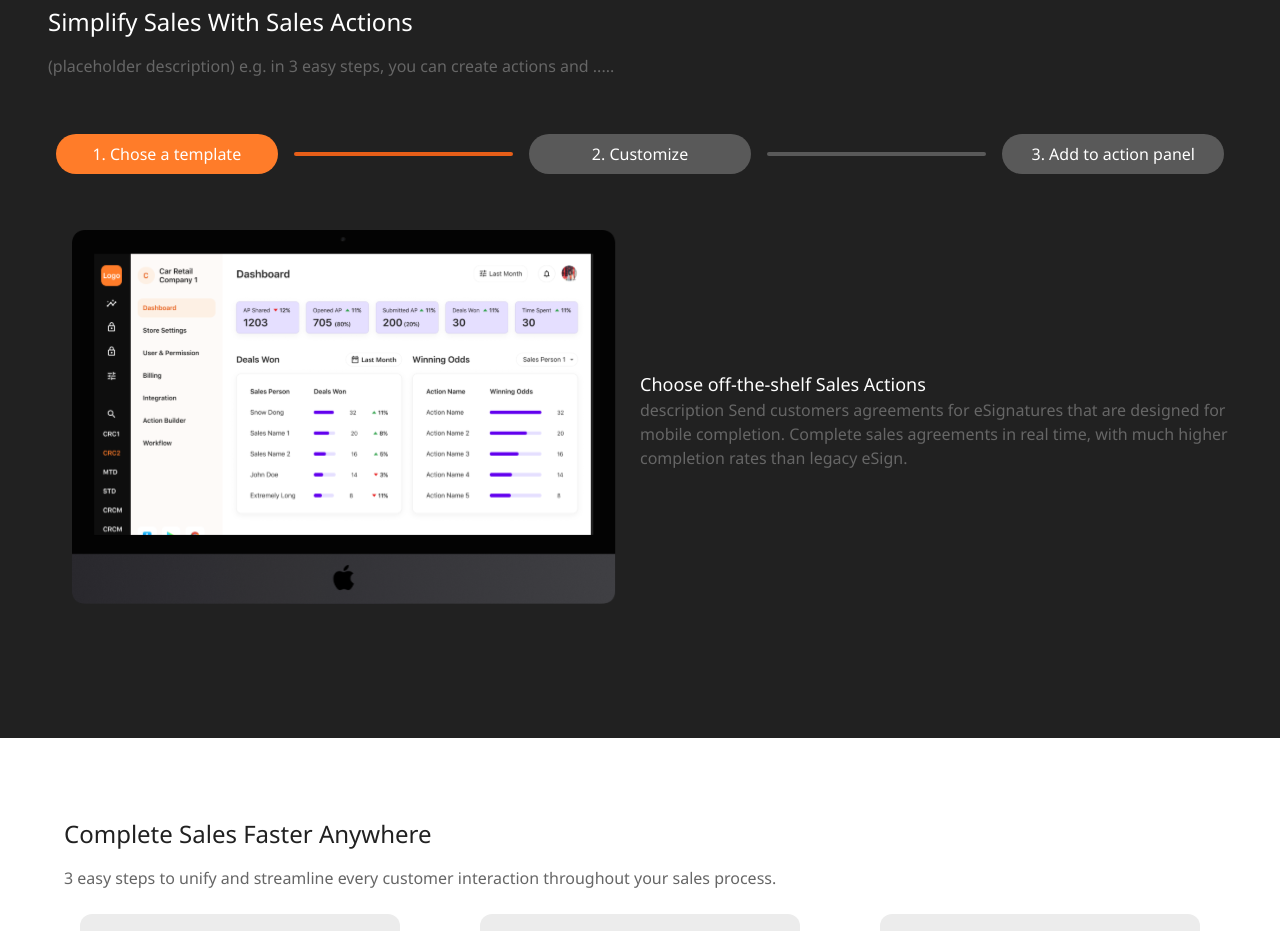
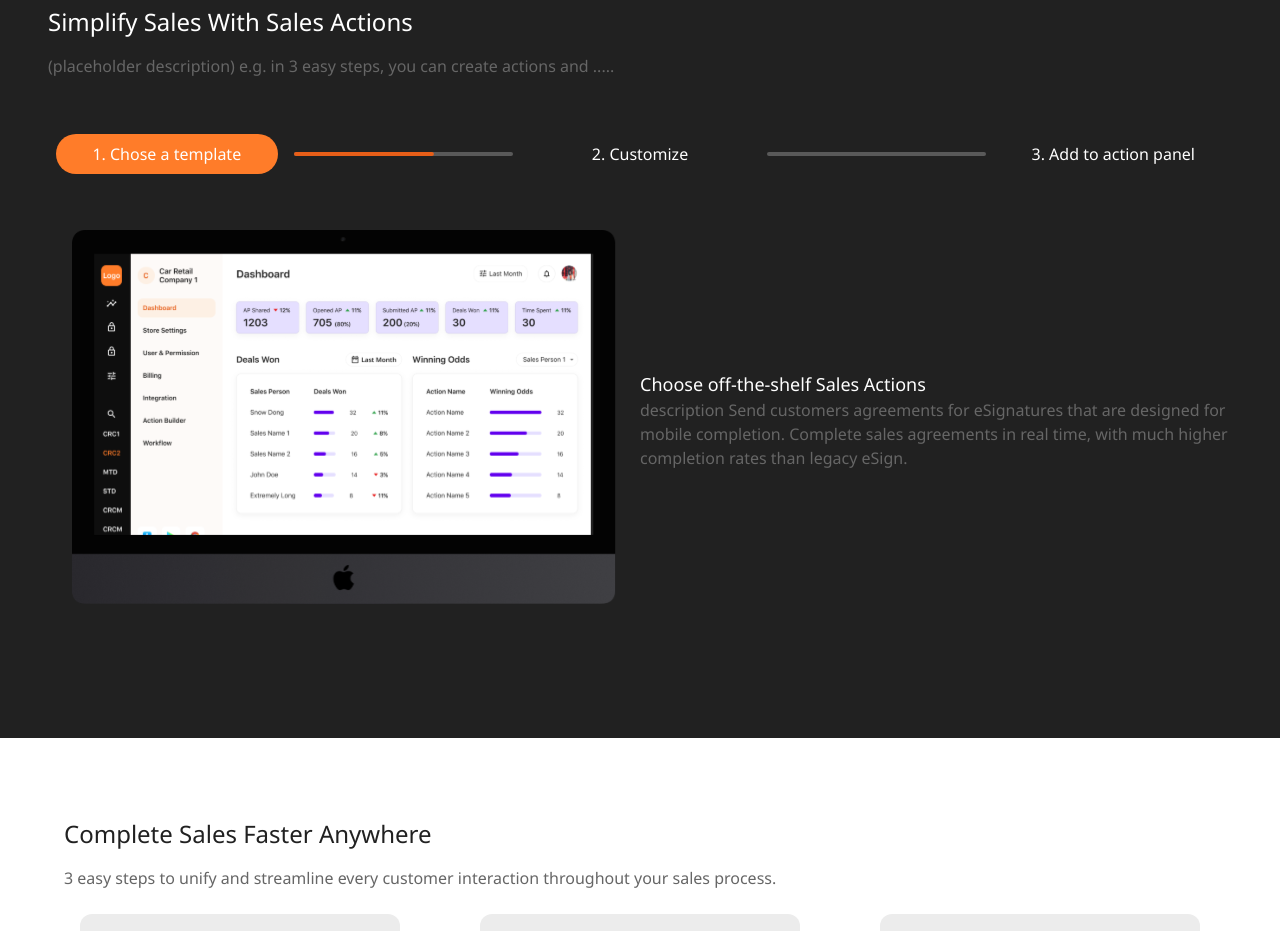
Before and after one commit to dealerappcenter/sales-assist-web, a Next.js app: page /why-sales-assist in a window 1280 px wide. Shown: the part 2040-2971 px from the top of the page. Built offline with nearby package versions, Linux system fonts and the light colour scheme.

Commit message:
why sales assit animation

```diff
--- a/src/sections/WhySalesAssist/SimplifySales.tsx
+++ b/src/sections/WhySalesAssist/SimplifySales.tsx
@@ -1,7 +1,49 @@
 import Image from 'next/image';
+import { useEffect, useRef } from 'react';
 import { SalesExample } from '@src/assets';
+import { useResponsive } from '@hooks/useResponsive';
+import { useProgress } from '@hooks/useProgress';
+import { useInView } from 'react-intersection-observer';
+import classNames from 'classnames';
+import { motion } from 'framer-motion';
+import { fade } from '@src/utils/animations';
 
 export const WhySalesAssistSimplifySales = () => {
+    const { } = useResponsive();
+    const [ref, inView] = useInView({ triggerOnce: true });
+    const { progressLeft, startProgress } = useProgress();
+    const currentStep = useRef<number>(0);
+
+    useEffect(() => {
+        startProgress()
+        // eslint-disable-next-line react-hooks/exhaustive-deps
+    }, [inView]);
+
+    useEffect(() => {
+        if (progressLeft === 0) {
+            startProgress()
+            if (currentStep.current >= 2) {
+                currentStep.current = 0
+            } else {
+                currentStep.current = currentStep.current + 1;
+            }
+        }
+        // eslint-disable-next-line react-hooks/exhaustive-deps
+    }, [progressLeft, currentStep]);
+
+    const getClasses = (step: number) => {
+        return classNames("w-fit md:w-1/5 h-10 flex p-4 rounded-full  justify-center items-center duration-500 transition-all",
+            { 'bg-orange-normal': currentStep.current === step })
+    }
+
+    function clickOnCard(step: number) {
+        return () => {
+            currentStep.current = step
+
+            startProgress();
+        }
+    }
+
     return (
         <section className='px-4 py-6 lg:px-12 lg:py-32 bg-gray-primary'>
             <div className='container mx-auto text-white-normal flex flex-col gap-6 md:gap-12'>
@@ -11,27 +53,45 @@ export const WhySalesAssistSimplifySales = () => {
                 </div>
                 <div className="flex-grow gap-6 md:gap-12 flex flex-col">
                     <div className="p-2 flex w-full justify-between items-center gap-4">
-                        <button className="w-fit md:w-1/5 h-10 flex p-4 rounded-full bg-orange-normal justify-center items-center">1 <span className="hidden md:block">. Chose a template</span></button>
-                        <span className="w-1/5 h-1 rounded-full bg-orange-link"></span>
-                        <button className="w-fit md:w-1/5 h-10 flex p-4 rounded-full bg-white-normal/25 justify-center items-center">2 <span className="hidden md:block">. Customize</span></button>
-                        <span className="w-1/5 h-1 rounded-full bg-white-normal/25"></span>
-                        <button className="w-fit md:w-1/5 h-10 flex p-4 rounded-full bg-white-normal/25 justify-center items-center">3 <span className="hidden md:block">. Add to action panel</span></button>
+                        <button className={getClasses(0)} onClick={clickOnCard(0)}>1 <span className="hidden md:block">. Chose a template</span></button>
+                        <div className="w-1/5 h-1 rounded-full bg-white-normal/25 overflow-hidden">
+                            {currentStep.current === 0 && <div style={{ transform: `translateX(${-progressLeft}%)` }} className='bg-orange-link w-full h-full rounded-full'></div>}
+                        </div>
+                        <button className={getClasses(1)} onClick={clickOnCard(1)}>2 <span className="hidden md:block">. Customize</span></button>
+                        <div className="w-1/5 h-1 rounded-full bg-white-normal/25 overflow-hidden">
+                            {currentStep.current === 1 && <div style={{ transform: `translateX(${-progressLeft}%)` }} className='bg-orange-link w-full h-full rounded-full'></div>}
+                        </div>
+                        <button className={getClasses(2)} onClick={clickOnCard(2)}>3 <span className="hidden md:block">. Add to action panel</span></button>
                     </div>
 
                     {/* todo this should be animated */}
-                    <div className="flex items-center">
-                        <div className='w-full md:w-1/2 px-6'>
-                            {/* TODO: Place a computer here, probably an image or video. */}
-                            <Image src={SalesExample} alt='example'/>
-                        </div>
+                    <div ref={ref} className="flex items-center">
+                        {data.map((d, i) => {
+                            if (currentStep.current !== i) {
+                                return <></>
+                            }
+                            return <motion.div initial='start' animate='stop' variants={fade} key={d.id} className='w-full flex items-center'>
+                                <motion.div initial={{ opacity: 0, translateX: -300 }} animate={{ opacity: 1, translateX: 0 }} transition={{ duration: 1, ease: 'linear' }} className='w-full md:w-1/2 px-6'>
+                                    <Image src={d.image} alt='example' />
+                                </motion.div>
 
-                        <div className="text-white-normal w-1/2 hidden md:block">
-                            <h3>Choose off-the-shelf Sales Actions</h3>
-                            <p className='text-gray-secondary'>description Send customers agreements for eSignatures that are designed for mobile completion. Complete sales agreements in real time, with much higher completion rates than legacy eSign. </p>
-                        </div>
+                                <motion.div initial={{ opacity: 0, translateX: 300 }} animate={{ opacity: 1, translateX: 0 }} transition={{ duration: 1, ease: 'linear' }}  className="text-white-normal w-1/2 hidden md:block">
+                                    <h3>{d.title}</h3>
+                                    <p className='text-gray-secondary'>
+                                        {d.desc}
+                                    </p>
+                                </motion.div>
+                            </motion.div>
+                        })}
                     </div>
                 </div>
             </div>
         </section>
     )
 }
+
+const data = [
+    { id: '1Choose', image: SalesExample, title: 'Choose off-the-shelf Sales Actions', desc: 'description Send customers agreements for eSignatures that are designed for mobile completion. Complete sales agreements in real time, with much higher completion rates than legacy eSign.' },
+    { id: '2Choose', image: SalesExample, title: 'Choose off-the-shelf Sales Actions', desc: 'description Send customers agreements for eSignatures that are designed for mobile completion. Complete sales agreements in real time, with much higher completion rates than legacy eSign.' },
+    { id: '3Choose', image: SalesExample, title: 'Choose off-the-shelf Sales Actions', desc: 'description Send customers agreements for eSignatures that are designed for mobile completion. Complete sales agreements in real time, with much higher completion rates than legacy eSign.' }
+]
```
